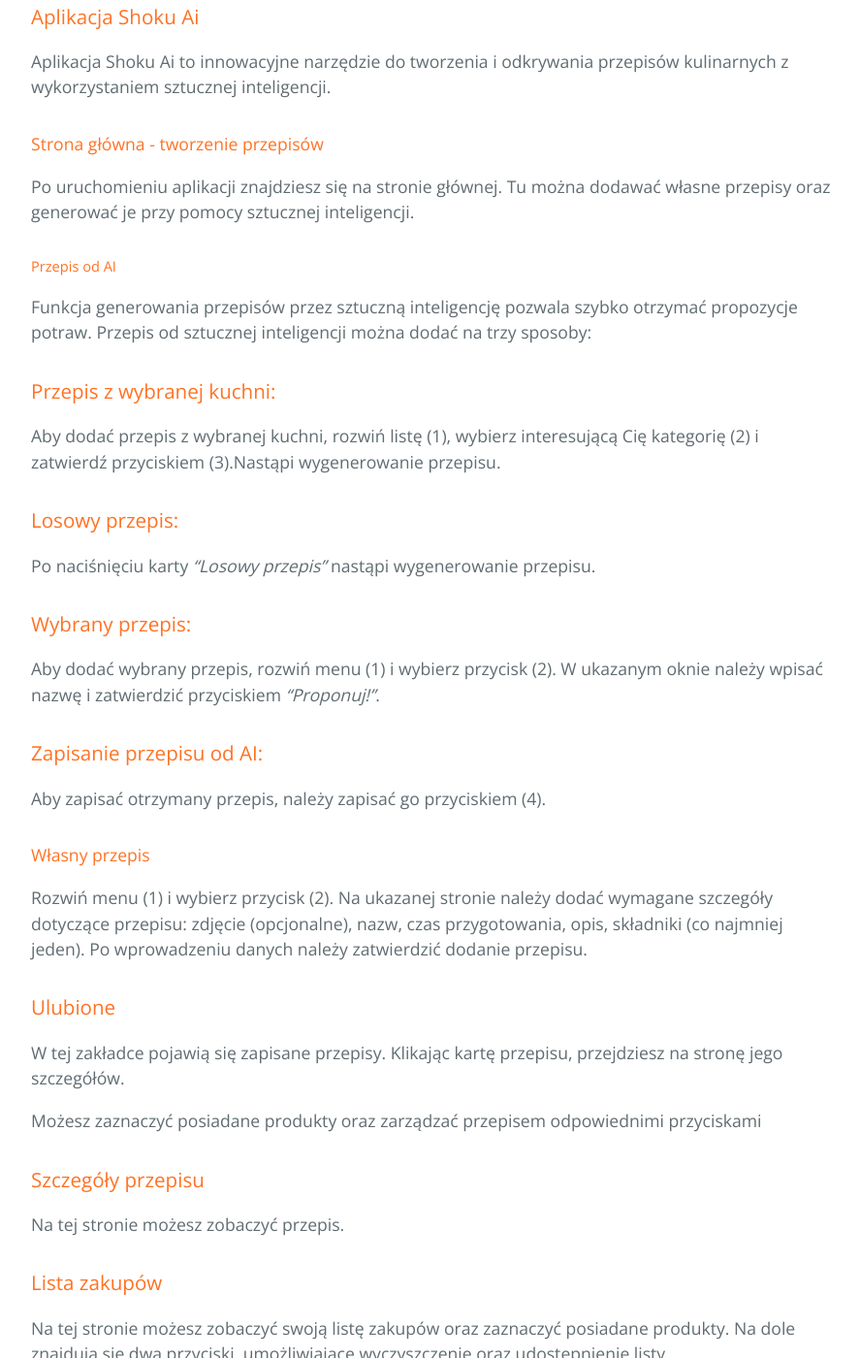
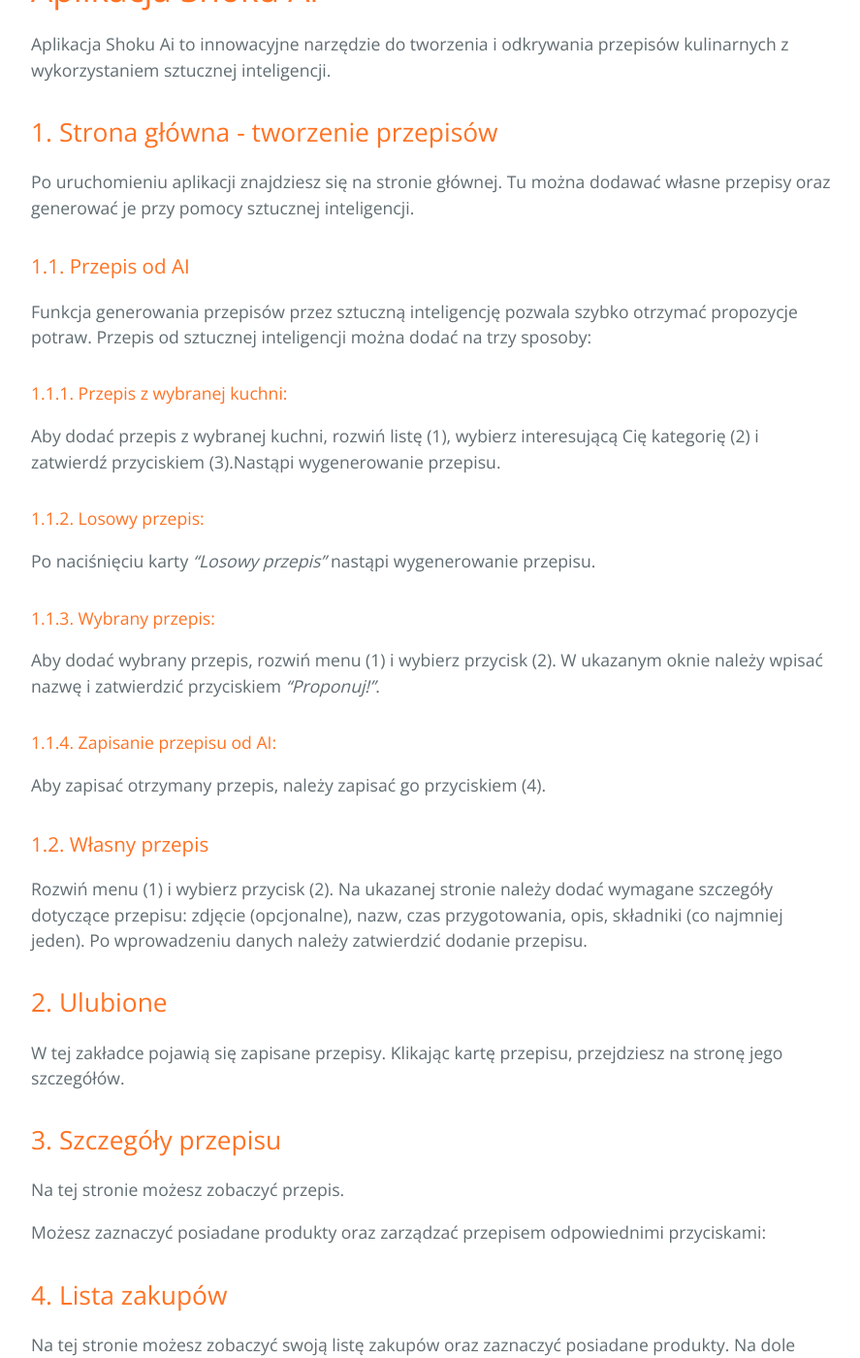
Before and after one commit to PaulinaLewicka1/appTest.github.io, a Jekyll site: the page built from tutorial.md, in a window 1280 px wide and 1400 px high, scrolled down 1190 px. Shown: the whole window at 97% size, without its empty margins (192-1079 px from the left). Built offline with Jekyll 4.4.1, drawn with Linux system fonts in a browser that asks for light colours; some of the changed text lies outside the part shown.

Commit message:
samouczek

```diff
--- a/tutorial.md
+++ b/tutorial.md
@@ -26,76 +26,83 @@ order: 0
 3. [Szczegóły przepisu](#szczegóły-przepisu)
 4. [Lista zakupów](#lista-zakupów)
 5. [Ustawienia](#ustawienia)
+    5.1. [Ustawienia](#opinie)
        1.5.1. [Tryb jasny/ciemny](#tryb-jasny-ciemny)
        1.5.2. [Profil](#profil)
        1.5.3. [Preferencje](#preferencje)
        1.5.4. [Generowanie zdjęć](#generowanie-zdjęć)
        1.5.5. [Język](#język)
-       1.5.6. [Samouczek](#samouczek)
-       1.5.7. [Polityka prywatności](#polityka-prywatności)
+    5.2. [Samouczek](#samouczek)
+    5.3. [Opinie](#opinie)
+    5.4. [Polityka prywatności](#polityka-prywatności)
 
 
-## Przykładowa Zawartość
+# Przykładowa Zawartość
 
-### Aplikacja Shoku Ai
+# Aplikacja Shoku Ai
 Aplikacja Shoku Ai to innowacyjne narzędzie do tworzenia i odkrywania przepisów kulinarnych z wykorzystaniem sztucznej inteligencji.
 
-#### Strona główna - tworzenie przepisów
+## 1. Strona główna - tworzenie przepisów
 Po uruchomieniu aplikacji znajdziesz się na stronie głównej. Tu można dodawać własne przepisy oraz
 generować je przy pomocy sztucznej inteligencji.
 
-##### Przepis od AI
+### 1.1. Przepis od AI
 Funkcja generowania przepisów przez sztuczną inteligencję pozwala szybko otrzymać propozycje potraw. Przepis od sztucznej inteligencji można dodać na trzy sposoby:
 
-### Przepis z wybranej kuchni:
+#### 1.1.1. Przepis z wybranej kuchni:
 Aby dodać przepis z wybranej kuchni, rozwiń listę (1), wybierz interesującą Cię kategorię (2) i zatwierdź przyciskiem (3).Nastąpi wygenerowanie przepisu.
 
-### Losowy przepis:
+#### 1.1.2. Losowy przepis:
 Po naciśnięciu karty _“Losowy przepis”_ nastąpi wygenerowanie przepisu.
 
-### Wybrany przepis:
+#### 1.1.3. Wybrany przepis:
 Aby dodać wybrany przepis, rozwiń menu (1) i wybierz przycisk (2). W ukazanym oknie należy wpisać nazwę i zatwierdzić przyciskiem _“Proponuj!”_.
 
-### Zapisanie przepisu od AI:
+#### 1.1.4. Zapisanie przepisu od AI:
 Aby zapisać otrzymany przepis, należy zapisać go przyciskiem (4).
 
-#### Własny przepis
+### 1.2. Własny przepis
 Rozwiń menu (1) i wybierz przycisk (2). Na ukazanej stronie należy dodać wymagane szczegóły dotyczące przepisu: zdjęcie (opcjonalne), nazw, czas przygotowania, opis, składniki (co najmniej jeden). Po wprowadzeniu danych należy zatwierdzić dodanie przepisu.
 
-### Ulubione
+## 2. Ulubione
 W tej zakładce pojawią się zapisane przepisy. Klikając kartę przepisu, przejdziesz na stronę jego szczegółów.
 
-Możesz zaznaczyć posiadane produkty oraz zarządzać
-przepisem odpowiednimi przyciskami
-
-### Szczegóły przepisu
+## 3. Szczegóły przepisu
 Na tej stronie możesz zobaczyć przepis.
 
-### Lista zakupów
+Możesz zaznaczyć posiadane produkty oraz zarządzać
+przepisem odpowiednimi przyciskami:
+
+## 4. Lista zakupów
 Na tej stronie możesz zobaczyć swoją listę zakupów oraz zaznaczyć posiadane produkty. Na dole znajdują się dwa przyciski, umożliwiające wyczyszczenie oraz udostępnienie listy.
 
-### Ustawienia
+## 5. Ustawienia
 W głównej zakładce ustawień możesz przejść do stron: ustawień, samouczka, opinii oraz polityki prywatności.
 
-#### Tryb jasny/ciemny
+### 5.1. Ustawienia
+
+#### 5.1.1. Tryb jasny/ciemny
 Umożliwia przełączanie interfejsu aplikacji między trybami jasnym i ciemnym.
 
-#### Profil
+#### 5.1.2. Profil
 Umożliwia zmianę imienia wyświetlanego na stronie głównej.
 
-#### Preferencje
+#### 5.1.3. Preferencje
 Umożliwia zapisanie indywidualnych preferencji żywieniowych oraz alergii.
 
-#### Generowanie zdjęć
+#### 5.1.4. Generowanie zdjęć
 Włącza / wyłącza generowanie zdjęć potraw dołączanych do przepisów.
 
-#### Język
+#### 5.1.5. Język
 Zmienia język interfejsu aplikacji.
 
-#### Samouczek
+### 5.2. Samouczek
 Na tej stronie możesz przejść na stronę internetową aplikacji, gdzie znajdziesz m. in. ten samouczek.
 
-#### Polityka prywatności
+### 5.3. Opinie
+
+
+### 5.4. Polityka prywatności
 Na tej stronie zapoznasz się z polityką prywatności aplikacji Shoku Ai.
 
 * * *
```
Also changed, not shown: 404.md (+1 -1 lines).
